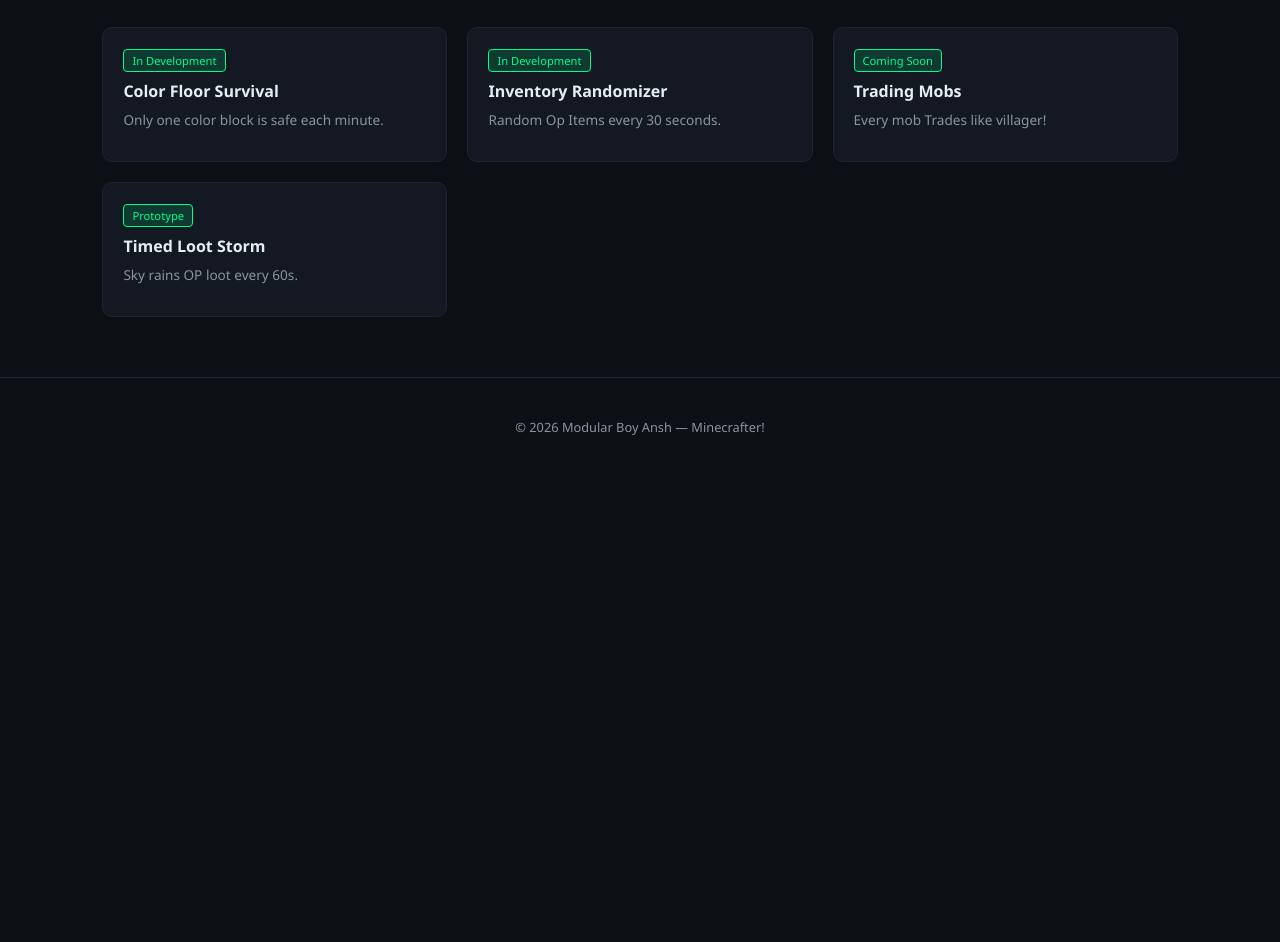
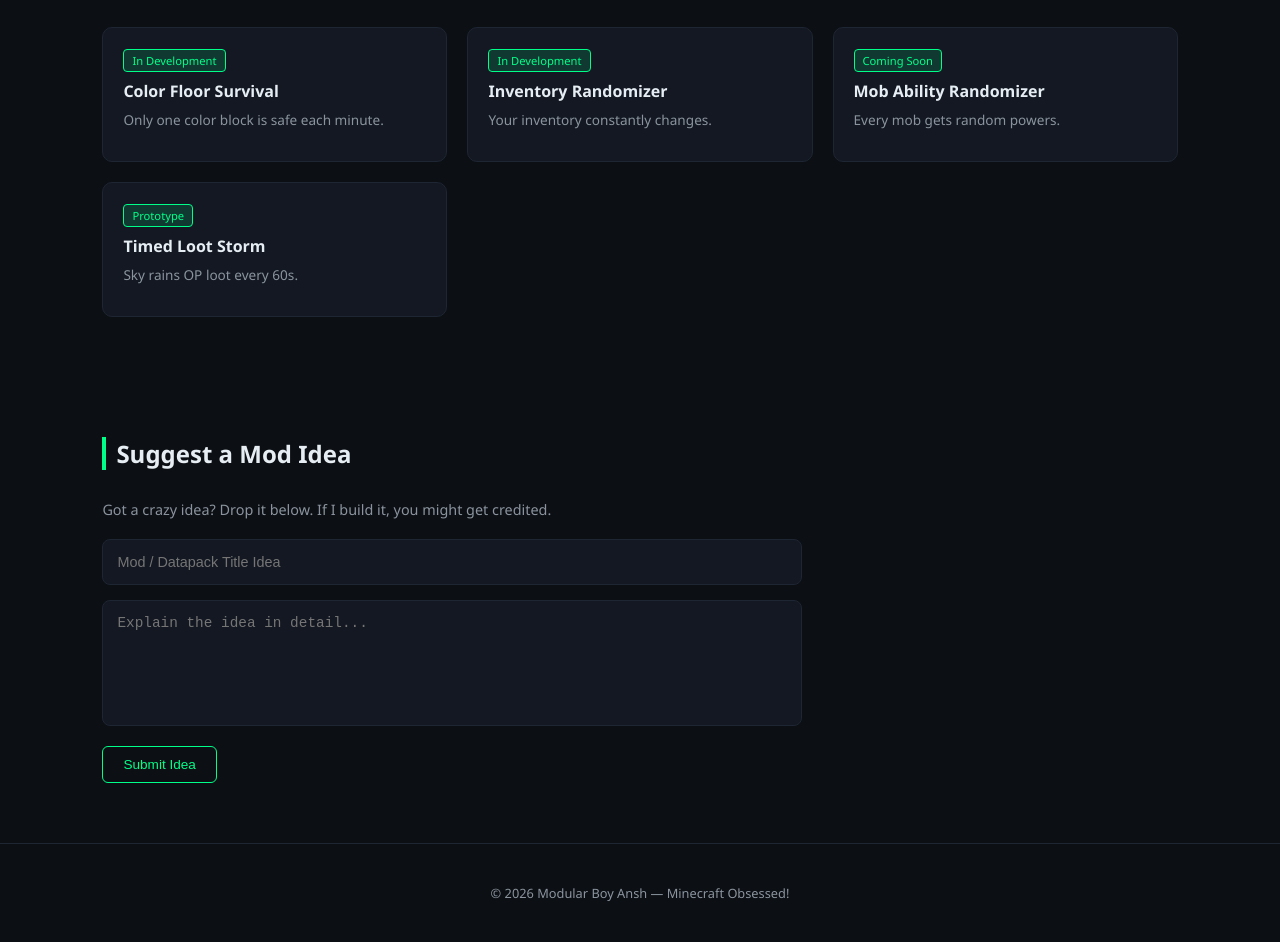
Before and after one commit to AnshSharma07/Modular-Boy-Ansh-Site, a plain HTML site: page index.html in a window 1280 px wide. Shown: the part 1771-2713 px from the top of the page. Before the commit the page ends 2247 px from the top, so only its background shows below. Drawn offline with Linux system fonts and the light colour scheme.

Commit message:
Add files via upload

```diff
--- a/index.html
+++ b/index.html
@@ -23,7 +23,7 @@ body{
     overflow-x:hidden;
 }
 
-/* Particle Canvas */
+/* Particle Background */
 #particles{
     position:fixed;
     top:0;
@@ -148,6 +148,7 @@ section h2{
     color:black;
 }
 
+/* Upcoming Badge */
 .upcoming-badge{
     display:inline-block;
     font-size:0.7rem;
@@ -157,6 +158,52 @@ section h2{
     border-radius:4px;
     margin-bottom:8px;
     color:var(--accent);
+}
+
+/* Suggest Section */
+.suggest-box{
+    max-width:700px;
+}
+
+.suggest-text{
+    color:var(--muted);
+    margin-bottom:20px;
+    font-size:0.9rem;
+}
+
+form input,
+form textarea{
+    width:100%;
+    padding:14px;
+    margin-bottom:15px;
+    background:var(--card);
+    border:1px solid #1f2633;
+    border-radius:8px;
+    color:var(--text);
+    font-size:0.9rem;
+    outline:none;
+    resize:none;
+}
+
+form input:focus,
+form textarea:focus{
+    border-color:var(--accent);
+}
+
+form button{
+    padding:10px 20px;
+    border:1px solid var(--accent);
+    background:transparent;
+    color:var(--accent);
+    border-radius:6px;
+    font-size:0.85rem;
+    cursor:pointer;
+    transition:0.2s;
+}
+
+form button:hover{
+    background:var(--accent);
+    color:black;
 }
 
 footer{
@@ -178,12 +225,13 @@ footer{
         <a href="#datapacks">Datapacks</a>
         <a href="#mods">Mods</a>
         <a href="#upcoming">Upcoming</a>
+        <a href="#suggest">Suggest</a>
     </div>
 </nav>
 
 <div class="hero">
-    <h1>Building <span>Chaotic</span> Minecraft.</h1>
-    <p>Fun Minecraft Datapacks & Mods With Multiplayer Compatability</p>
+    <h1>Building <span>Unfair</span> Minecraft.</h1>
+    <p>Chaos-driven datapacks and survival-breaking mods. Multiplayer ready.</p>
 </div>
 
 <div class="search-container">
@@ -194,19 +242,19 @@ footer{
 <h2>Datapacks</h2>
 <div class="grid">
 
-<div class="card"><h3>Every Block Drops Random Item</h3><p>Random Drops.</p><a class="button" href="https://modrinth.com/datapack/random-drops-every-block-drops-a-random-item!" target="_blank">View</a></div>
-<div class="card"><h3>Leaves Drop OP Items</h3><p>Leaves -> Op Items</p><a class="button" href="https://modrinth.com/datapack/leaves-drop-op-items" target="_blank">View</a></div>
-<div class="card"><h3>Mobs Drop Random OP Items</h3><p>Kill mobs to become powerfull</p><a class="button" href="https://modrinth.com/datapack/mobs-drop-random+op-items" target="_blank">View</a></div>
+<div class="card"><h3>Every Block Drops Random Item</h3><p>Break anything. Get anything.</p><a class="button" href="https://modrinth.com/datapack/random-drops-every-block-drops-a-random-item!" target="_blank">View</a></div>
+<div class="card"><h3>Leaves Drop OP Items</h3><p>Leaves = OP. </p><a class="button" href="https://modrinth.com/datapack/leaves-drop-op-items" target="_blank">View</a></div>
+<div class="card"><h3>Mobs Drop Random OP Items</h3><p> Hunt To Upgrade</p><a class="button" href="https://modrinth.com/datapack/mobs-drop-random+op-items" target="_blank">View</a></div>
 <div class="card"><h3>Shearing Sheep Drops OP Loot</h3><p>Shearing is now OP.</p><a class="button" href="https://modrinth.com/datapack/shearing-sheeps-drop-op-loot" target="_blank">View</a></div>
 <div class="card"><h3>Everything is Random</h3><p>Pure chaos survival.</p><a class="button" href="https://modrinth.com/datapack/minecraft-but-everything-is-random" target="_blank">View</a></div>
 <div class="card"><h3>OP Damage Drops</h3><p>Damage = rewards.</p><a class="button" href="https://modrinth.com/datapack/op-damage-drops" target="_blank">View</a></div>
-<div class="card"><h3>OP Dirt & Grass</h3><p>Dirt becomes Super Dirt</p><a class="button" href="https://modrinth.com/datapack/op-dirt+grass-block" target="_blank">View</a></div>
-<div class="card"><h3>Stone Drops OP Items</h3><p>Mining made Fun</p><a class="button" href="https://modrinth.com/datapack/stone-drops-op-items" target="_blank">View</a></div>
-<div class="card"><h3>Random Mobs Every 20s</h3><p>Constant challenge spawns.</p><a class="button" href="https://modrinth.com/datapack/random-mobs-spawn-ever-20-seconds" target="_blank">View</a></div>
+<div class="card"><h3>OP Dirt & Grass</h3><p>Dirt becomes Op.</p><a class="button" href="https://modrinth.com/datapack/op-dirt+grass-block" target="_blank">View</a></div>
+<div class="card"><h3>Stone Drops OP Items</h3><p>Mining made Op.</p><a class="button" href="https://modrinth.com/datapack/stone-drops-op-items" target="_blank">View</a></div>
+<div class="card"><h3>Random Mobs Every 20s</h3><p>Constant chaos spawns.</p><a class="button" href="https://modrinth.com/datapack/random-mobs-spawn-ever-20-seconds" target="_blank">View</a></div>
 <div class="card"><h3>Custom OP Totems</h3><p>8 new survival totems.</p><a class="button" href="https://modrinth.com/datapack/op-custom-totems-datapack-(8-new-totems-+-detonator-survival-f" target="_blank">View</a></div>
 <div class="card"><h3>Teleport Every 45s</h3><p>Random teleport challenge.</p><a class="button" href="https://modrinth.com/datapack/minecraft-but-you-teleport-every-45-seconds" target="_blank">View</a></div>
 <div class="card"><h3>TNT Drops Every 15s</h3><p>Explosive survival mode.</p><a class="button" href="https://modrinth.com/datapack/tnt-drops-every-15-seconds" target="_blank">View</a></div>
-<div class="card"><h3>Ores Drop OP Loot</h3><p>Ores = OP.</p><a class="button" href="https://modrinth.com/datapack/ores-drop-op-loot-datapack" target="_blank">View</a></div>
+<div class="card"><h3>Ores Drop OP Loot</h3><p>Mining jackpot system.</p><a class="button" href="https://modrinth.com/datapack/ores-drop-op-loot-datapack" target="_blank">View</a></div>
 
 </div>
 </section>
@@ -215,11 +263,9 @@ footer{
 <h2>Mods</h2>
 <div class="grid">
 
-<div class="card"><h3>Villagers Trade OP Items</h3><p>Villagers but usefull</p><a class="button" href="https://modrinth.com/mod/villagers-trade-op-item" target="_blank">View</a></div>
+<div class="card"><h3>Villagers Trade OP Items</h3><p>Custom Villagers with Op Trades</p><a class="button" href="https://modrinth.com/mod/villagers-trade-op-item" target="_blank">View</a></div>
 <div class="card"><h3>Custom Sticks</h3><p>Sticks with special abilities.</p><a class="button" href="https://modrinth.com/mod/custom-sticks" target="_blank">View</a></div>
-<div class="card"><h3>Better Piglin Bartering</h3><p>Nether Process upgraded.</p><a class="button" href="https://modrinth.com/mod/better-piglin-bartering" target="_blank">View</a></div>
-
-
+<div class="card"><h3>Better Piglin Bartering</h3><p>Better Loot.</p><a class="button" href="https://modrinth.com/mod/better-piglin-bartering" target="_blank">View</a></div>
 </div>
 </section>
 
@@ -228,15 +274,29 @@ footer{
 <div class="grid">
 
 <div class="card"><div class="upcoming-badge">In Development</div><h3>Color Floor Survival</h3><p>Only one color block is safe each minute.</p></div>
-<div class="card"><div class="upcoming-badge">In Development</div><h3>Inventory Randomizer</h3><p>Random Op Items every 30 seconds. </p></div>
-<div class="card"><div class="upcoming-badge">Coming Soon</div><h3>Trading Mobs</h3><p>Every mob Trades like villager!</p></div>
+<div class="card"><div class="upcoming-badge">In Development</div><h3>Inventory Randomizer</h3><p>Your inventory constantly changes.</p></div>
+<div class="card"><div class="upcoming-badge">Coming Soon</div><h3>Mob Ability Randomizer</h3><p>Every mob gets random powers.</p></div>
 <div class="card"><div class="upcoming-badge">Prototype</div><h3>Timed Loot Storm</h3><p>Sky rains OP loot every 60s.</p></div>
 
 </div>
 </section>
 
+<section id="suggest">
+<h2>Suggest a Mod Idea</h2>
+<div class="suggest-box">
+<p class="suggest-text">Got a crazy idea? Drop it below. If I build it, you might get credited.</p>
+
+<form action="https://formspree.io/f/maqdgzyl" method="POST">
+<input type="text" name="title" placeholder="Mod / Datapack Title Idea" required>
+<textarea name="details" rows="6" placeholder="Explain the idea in detail..." required></textarea>
+<button type="submit">Submit Idea</button>
+</form>
+
+</div>
+</section>
+
 <footer>
-© 2026 Modular Boy Ansh — Minecrafter!
+© 2026 Modular Boy Ansh — Minecraft Obsessed!
 </footer>
 
 <script>
@@ -251,9 +311,9 @@ searchInput.addEventListener('keyup',function(){
 });
 });
 
+/* Particles */
 const canvas=document.getElementById("particles");
 const ctx=canvas.getContext("2d");
-
 canvas.width=window.innerWidth;
 canvas.height=window.innerHeight;
 
@@ -291,5 +351,4 @@ window.addEventListener("resize",()=>{
 </script>
 
 </body>
-
 </html>
```
Lines whose indentation alone changed are shown as unchanged.
